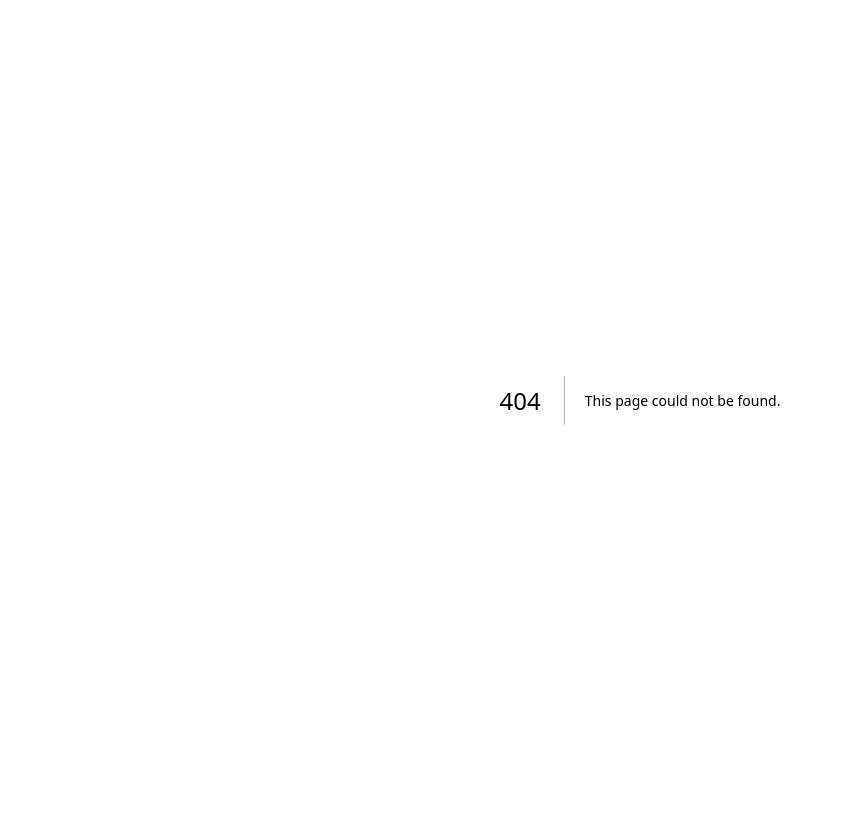
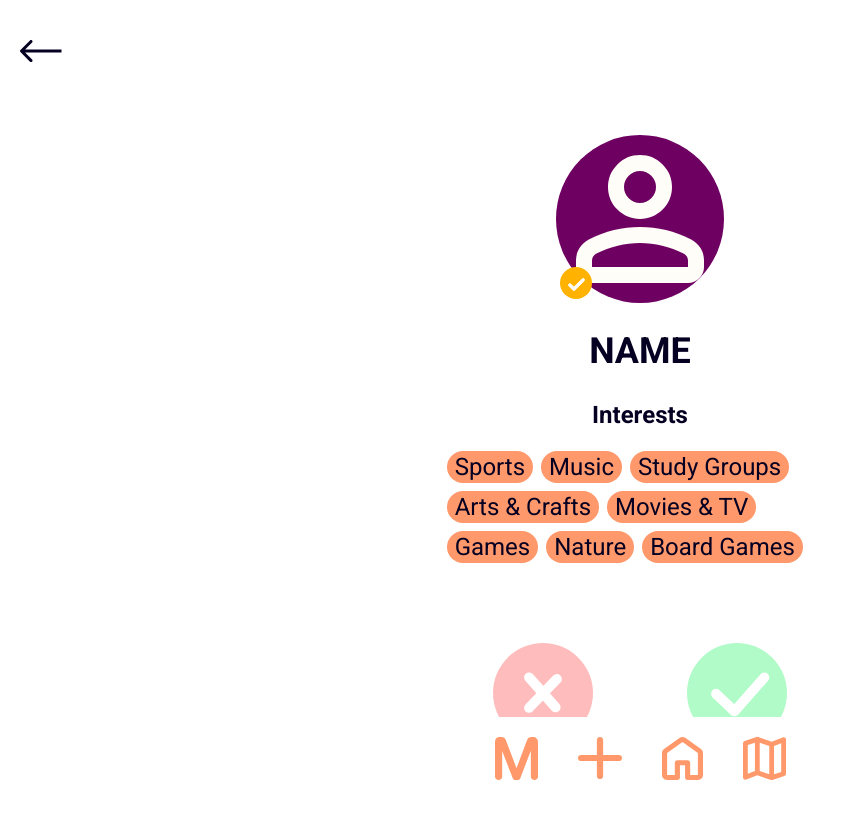
Before and after one commit to britotiago03/social-link, a Next.js app in the folder web-server/: page /home/match in a window 1280 px wide. Before the commit this address had no page. Shown: the top 818 px of the page, without its empty margins (0-846 px from the left). Built offline with nearby package versions, Linux system fonts and the light colour scheme; a web font is replaced by a local one.

Commit message:
Created match page in web-server

```diff
--- a/web-server/src/app/forgot-password/page.tsx
+++ b/web-server/src/app/forgot-password/page.tsx
@@ -2,13 +2,13 @@
 
 import Link from "next/link";
 import { roboto } from "@/app/ui/fonts";
-import { NavBar } from "@/app/ui/components";
+import { TopNavBar } from "@/app/ui/components";
 
-export default function ForgotPassword() {
+export default function ForgotPasswordPage() {
 
   return (
       <div className="min-h-screen">
-        <NavBar returnLink="/" />
+        <TopNavBar returnLink="/" />
         <main className={`${roboto.className} flex flex-col gap-20
         font-bold items-center p-10 gap-3 text-[#050022]
         text-center`}>
--- a/web-server/src/app/home/interests/page.tsx
+++ b/web-server/src/app/home/interests/page.tsx
@@ -1,14 +1,14 @@
 "use client";
 
-import { NavBar } from "@/app/ui/components";
+import { TopNavBar } from "@/app/ui/components";
 import { InterestsGrid } from "@/app/ui/interest-components";
 import {roboto} from "@/app/ui/fonts";
 import Image from "next/image";
 
-export default function Interests() {
+export default function InterestsPage() {
     return (
         <div>
-            <NavBar returnLink="/home/profile" />
+            <TopNavBar returnLink="/home/profile" />
             <div className={`${roboto.className} flex flex-col items-center
             font-bold`}>
                 <main className="flex flex-col
--- /dev/null
+++ b/web-server/src/app/home/match/page.tsx
@@ -0,0 +1,49 @@
+import { TopNavBar, BottomNavBar, ProfilePicture } from "@/app/ui/components";
+import { Interests } from "@/app/ui/interest-components";
+import {roboto} from "@/app/ui/fonts";
+import Image from "next/image";
+
+export default function MatchPage() {
+    return (
+        <div className="flex flex-col justify-between min-h-screen">
+            <TopNavBar returnLink="/home"/>
+            <div className={`${roboto.className} flex flex-col items-center
+            font-bold`}>
+                <main className="flex flex-col
+                items-center py-15 px-5 gap-7 text-[#050022] text-center
+                w-full md:w-1/3">
+                    <ProfilePicture width="w-32" />
+                    <div className="flex flex-col gap-20">
+                        <div className="flex flex-col gap-7">
+                            <div className="text-4xl">
+                                <h1>NAME</h1>
+                            </div>
+                            {/* Interests Section */}
+                            <div className="flex flex-col gap-5 w-full text-2xl">
+                                <h1>Interests</h1>
+                                <Interests textSize="text-2xl"/>
+                            </div>
+                        </div>
+                        <div className="flex justify-around w-full">
+                            <Image
+                                src="/match/decline_icon.svg"
+                                width={100}
+                                height={100}
+                                alt="Decline Icon"
+                            />
+                            <Image
+                                src="/match/accept_icon.svg"
+                                width={100}
+                                height={100}
+                                alt="Accept Icon"
+                            />
+                        </div>
+                    </div>
+
+
+                </main>
+            </div>
+            <BottomNavBar/>
+        </div>
+    );
+}
--- a/web-server/src/app/home/page.tsx
+++ b/web-server/src/app/home/page.tsx
@@ -3,7 +3,8 @@
 import {roboto} from "@/app/ui/fonts";
 import Image from "next/image";
 import Link from "next/link";
-import { Carousel, ProfilePicture, ProfileName } from "@/app/ui/components";
+import { Carousel, ProfilePicture, ProfileName,
+    BottomNavBar } from "@/app/ui/components";
 import { Interests } from "@/app/ui/interest-components";
 
 export default function HomePage() {
@@ -47,41 +48,7 @@ export default function HomePage() {
 
                 </main>
             </div>
-            <nav className="flex justify-center gap-10 p-5 sticky bottom-0
-            bg-white">
-                <Link href={"/"}>
-                    <Image
-                        src="/match_icon.svg"
-                        width={43}
-                        height={43}
-                        alt="Match Icon"
-                    />
-                </Link>
-                <Link href={"/"}>
-                    <Image
-                        src="/create_activity_icon.svg"
-                        width={44}
-                        height={42}
-                        alt="Create Activity Icon"
-                    />
-                </Link>
-                <Link href={"/"}>
-                    <Image
-                        src="/home_icon.svg"
-                        width={41}
-                        height={43}
-                        alt="Home Icon"
-                    />
-                </Link>
-                <Link href={"/"}>
-                    <Image
-                        src="/map_icon.svg"
-                        width={43}
-                        height={43}
-                        alt="Map Icon"
-                    />
-                </Link>
-            </nav>
+            <BottomNavBar />
         </div>
     );
 }
--- a/web-server/src/app/home/profile/page.tsx
+++ b/web-server/src/app/home/profile/page.tsx
@@ -1,14 +1,14 @@
 "use client";
 
-import { NavBar, ProfilePicture, ProfileName, } from "@/app/ui/components";
+import { TopNavBar, ProfilePicture, ProfileName, } from "@/app/ui/components";
 import { Interests } from "@/app/ui/interest-components";
 import {roboto} from "@/app/ui/fonts";
 import Link from "next/link";
 
-export default function Profile() {
+export default function ProfilePage() {
     return (
         <div className="min-h-screen">
-            <NavBar returnLink="/home" />
+            <TopNavBar returnLink="/home" />
             <div className={`${roboto.className} flex flex-col items-center
             font-bold`}>
                 <main className="flex flex-col
--- a/web-server/src/app/signup/page.tsx
+++ b/web-server/src/app/signup/page.tsx
@@ -2,9 +2,9 @@
 
 import Link from "next/link";
 import { roboto } from "@/app/ui/fonts";
-import { InputFieldText, InputFieldPassword, NavBar } from "@/app/ui/components";
+import { InputFieldText, InputFieldPassword, TopNavBar } from "@/app/ui/components";
 
-export default function Signup() {
+export default function SignupPage() {
   const start = new Date().getFullYear();
   const end = 1905;
   const years = Array.from({ length: start - end + 1},
@@ -12,7 +12,7 @@ export default function Signup() {
 
   return (
       <div className="min-h-screen">
-        <NavBar returnLink="/" />
+        <TopNavBar returnLink="/" />
         <main className={`${roboto.className} flex flex-col gap-20
         font-bold
         items-center justify-around p-10 gap-3 text-[#050022] text-center`}>
--- a/web-server/src/app/ui/components.tsx
+++ b/web-server/src/app/ui/components.tsx
@@ -46,7 +46,7 @@ export function Carousel({ title}: { title: string }) {
     );
 }
 
-export function NavBar({ returnLink }: {returnLink:string }) {
+export function TopNavBar({ returnLink }: {returnLink:string }) {
     return (
         <nav className="flex px-5 pt-7 sticky top-0 bg-white z-20">
             <Link className="py-3" href={returnLink}>
@@ -60,15 +60,55 @@ export function NavBar({ returnLink }: {returnLink:string }) {
     );
 }
 
-export function ProfilePicture({ width }: { width: string}) {
+export function BottomNavBar() {
+    return (
+        <nav className="flex justify-center gap-10 p-5 sticky bottom-0
+            bg-white">
+            <Link href={"/home/match"}>
+                <Image
+                    src="/match_icon.svg"
+                    width={43}
+                    height={43}
+                    alt="Match Icon"
+                />
+            </Link>
+            <Link href={"/"}>
+                <Image
+                    src="/create_activity_icon.svg"
+                    width={44}
+                    height={42}
+                    alt="Create Activity Icon"
+                />
+            </Link>
+            <Link href={"/home"}>
+                <Image
+                    src="/home_icon.svg"
+                    width={41}
+                    height={43}
+                    alt="Home Icon"
+                />
+            </Link>
+            <Link href={"/"}>
+                <Image
+                    src="/map_icon.svg"
+                    width={43}
+                    height={43}
+                    alt="Map Icon"
+                />
+            </Link>
+        </nav>
+    );
+}
+
+export function ProfilePicture({width}: { width: string }) {
     return (
         <div className="relative
                         bg-[#6E0061] p-5 rounded-full">
             <Image className={`${width}`}
-                src="/profile_icon.svg"
-                width={91}
-                height={91}
-                alt="Profile Icon"
+                   src="/profile_icon.svg"
+                   width={91}
+                   height={91}
+                   alt="Profile Icon"
             />
             {/* Verified Icon */}
             <div className="absolute p-4 bottom-1 left-1
@@ -84,7 +124,7 @@ export function ProfilePicture({ width }: { width: string}) {
     );
 }
 
-export function ProfileName({ textSize }: {textSize:string}) {
+export function ProfileName({textSize}: { textSize: string }) {
     return (
         <div className={`flex gap-3 border-b-1 font-bold ${textSize}`}>
             <h1>FIRSTNAME</h1>
```
Also changed, not shown: web-server/public/match/accept_icon.svg (added), web-server/public/match/decline_icon.svg (added).
